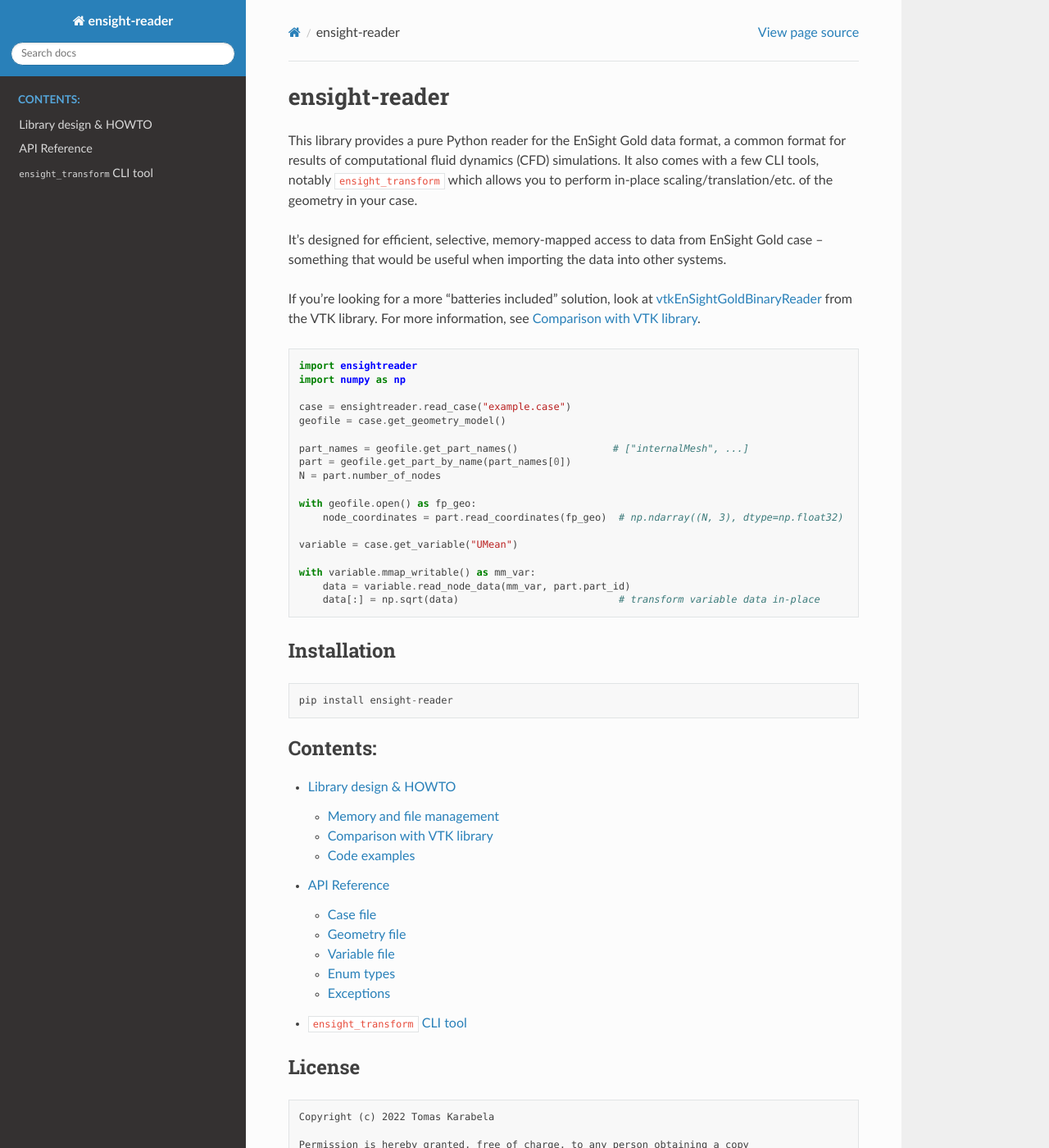
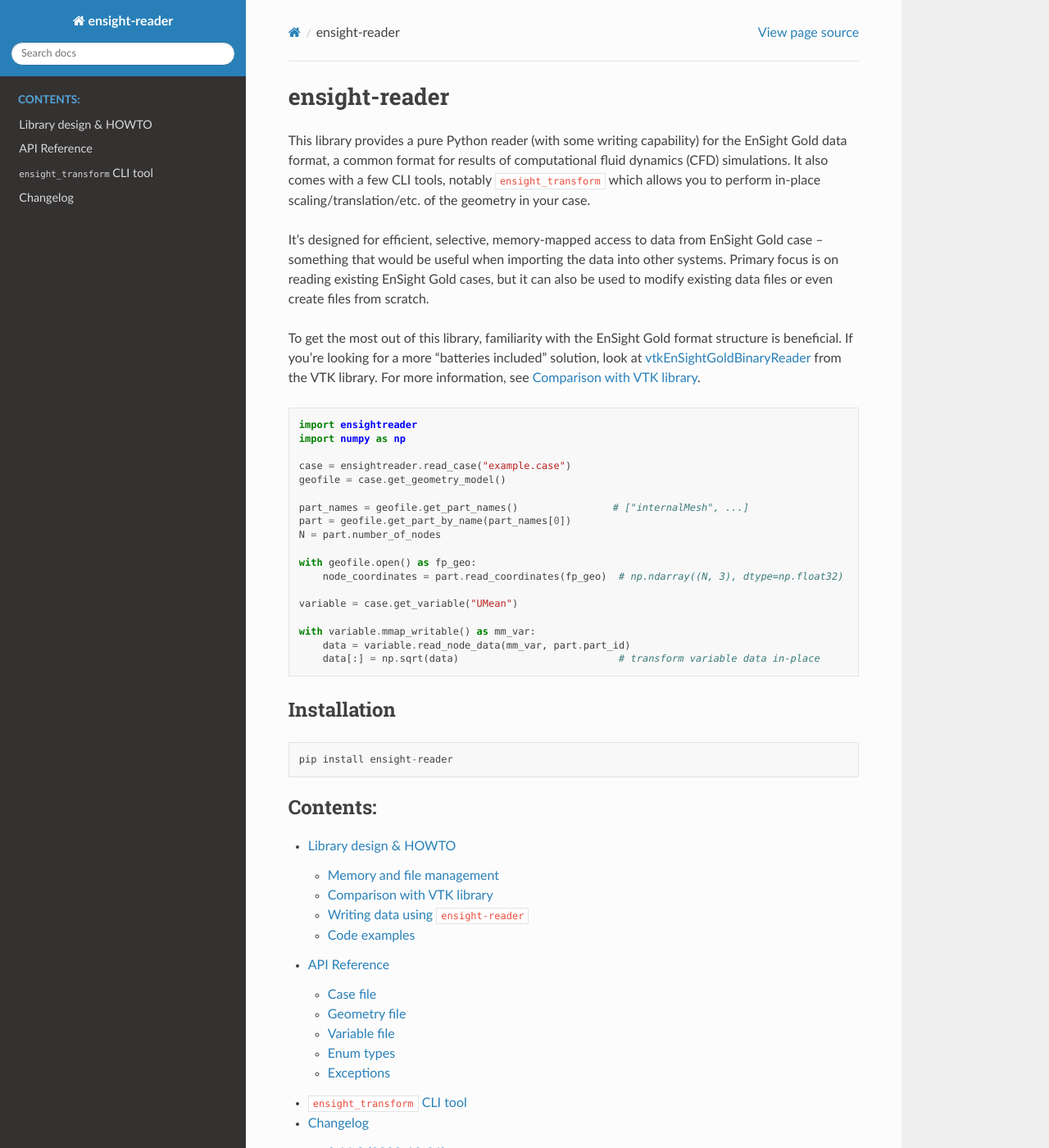
Before and after one commit to tkarabela/ensight-reader, a Sphinx documentation site: the page built from docs/source/index.rst, in a window 1280 px wide and 1400 px high. Shown: the whole window at 82% size. Built offline with Sphinx 7.4.7 and the Read the Docs theme 2.0.0, drawn with Linux system fonts in a browser that asks for light colours; some of the changed text lies outside the part shown.

Commit message:
Update docs, document writing capabilities

```diff
--- a/docs/source/index.rst
+++ b/docs/source/index.rst
@@ -6,15 +6,18 @@
 ensight-reader
 ==============
 
-This library provides a pure Python reader for the EnSight Gold data format,
+This library provides a pure Python reader (with some writing capability) for the EnSight Gold data format,
 a common format for results of computational fluid dynamics (CFD) simulations.
 It also comes with a few CLI tools, notably ``ensight_transform`` which
 allows you to perform in-place scaling/translation/etc. of the geometry in your case.
 
 It's designed for efficient, selective, memory-mapped access to data from EnSight Gold case --
-something that would be useful when importing the data into other systems.
+something that would be useful when importing the data into other systems. Primary focus
+is on reading existing EnSight Gold cases, but it can also be used to modify existing data
+files or even create files from scratch.
 
-If you're looking for a more "batteries included" solution, look at
+To get the most out of this library, familiarity with the EnSight Gold format structure
+is beneficial. If you're looking for a more "batteries included" solution, look at
 `vtkEnSightGoldBinaryReader <https://vtk.org/doc/nightly/html/classvtkEnSightGoldBinaryReader.html>`_
 from the VTK library. For more information, see :ref:`Comparison with VTK library`.
 
@@ -53,6 +56,7 @@ Installation
    design-howto
    api-reference
    ensight-transform-cli
+   changelog
 
 License
 -------
--- a/ensight_transform.py
+++ b/ensight_transform.py
@@ -8,6 +8,8 @@ This script does **in-place** transformation of node coordinates
 in given EnSight Gold case. Your original geofile will be modified!
 
 Examples:
+
+::
 
     # increment X coordinate
     ensight_transform --translate 1 0 0 sphere.case
```
Also changed, not shown: README.md (+1 -1 lines), docs/source/changelog.rst (added, +24 -0 lines), docs/source/design-howto.rst (+78 -0 lines).
